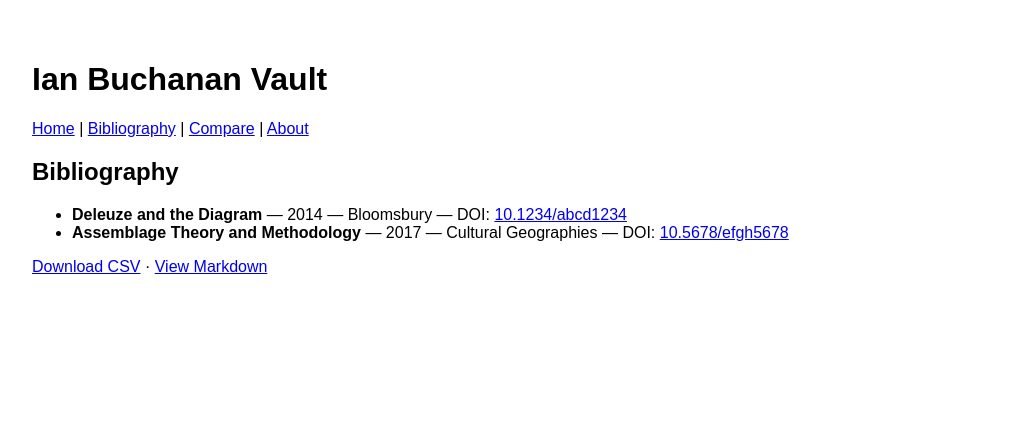
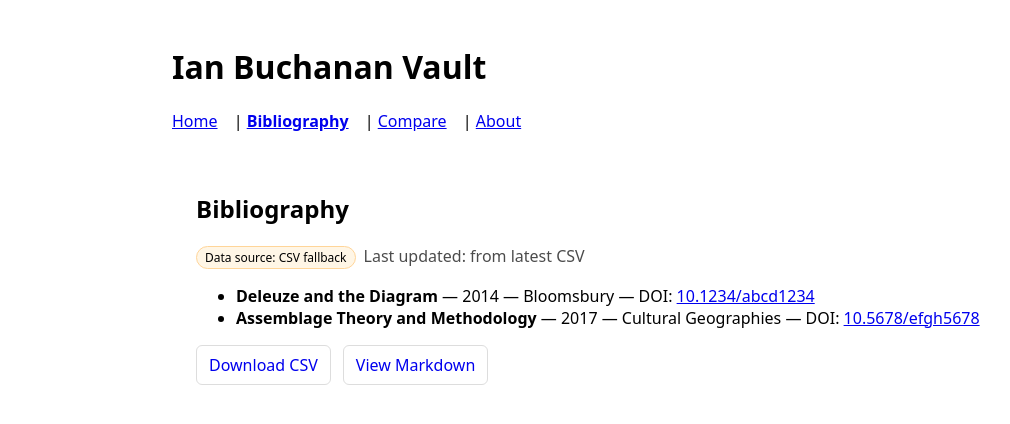
Before and after one commit to joesch21/Ian_Buchanan_Vault, a React (Vite) app in the folder site/: page /bibliography in a window 1280 px wide. Shown: the top 424 px of the page, without its empty margins (8-1018 px from the left). Built offline with nearby package versions, Linux system fonts and the light colour scheme; no server answers.

Commit message:
Add ORCID API route and polish site UI

```diff
--- a/site/src/App.jsx
+++ b/site/src/App.jsx
@@ -1,16 +1,18 @@
-import { Routes, Route, Link } from 'react-router-dom'
-import Bibliography from './pages/Bibliography.jsx'
-import Compare from './pages/Compare.jsx'
+import { Routes, Route, NavLink } from 'react-router-dom';
+import Home from './pages/Home.jsx';
+import Bibliography from './pages/Bibliography.jsx';
+import Compare from './pages/Compare.jsx';
+import About from './pages/About.jsx';
 
 export default function App() {
   return (
-    <div style={{ fontFamily: 'sans-serif', padding: '2rem' }}>
+    <div className="container">
       <h1>Ian Buchanan Vault</h1>
-      <nav>
-        <Link to="/">Home</Link> |{' '}
-        <Link to="/bibliography">Bibliography</Link> |{' '}
-        <Link to="/compare">Compare</Link> |{' '}
-        <Link to="/about">About</Link>
+      <nav style={{ marginBottom: '1rem' }}>
+        <NavLink to="/" end className={({isActive}) => isActive ? 'active' : ''}>Home</NavLink>{' | '}
+        <NavLink to="/bibliography" className={({isActive}) => isActive ? 'active' : ''}>Bibliography</NavLink>{' | '}
+        <NavLink to="/compare" className={({isActive}) => isActive ? 'active' : ''}>Compare</NavLink>{' | '}
+        <NavLink to="/about" className={({isActive}) => isActive ? 'active' : ''}>About</NavLink>
       </nav>
 
       <Routes>
@@ -21,17 +23,6 @@ export default function App() {
         <Route path="*" element={<NotFound />} />
       </Routes>
     </div>
-  )
+  );
 }
-
-function Home() {
-  return <h2>Home Page</h2>
-}
-
-function About() {
-  return <h2>About this project</h2>
-}
-
-function NotFound() {
-  return <h2>404 — Page Not Found</h2>
-}
+function NotFound(){ return <h2>404 — Page Not Found</h2>; }
--- a/site/src/main.jsx
+++ b/site/src/main.jsx
@@ -1,6 +1,7 @@
 import { createRoot } from 'react-dom/client'
 import { BrowserRouter } from 'react-router-dom'
 import App from './App.jsx'
+import './styles/global.css'
 
 createRoot(document.getElementById('root')).render(
   <BrowserRouter>
--- /dev/null
+++ b/site/src/pages/About.jsx
@@ -0,0 +1,13 @@
+export default function About() {
+  return (
+    <div className="container">
+      <h2>About this project</h2>
+      <p>This is a non-commercial academic resource to map and explore the work of Prof. Ian Buchanan and related Deleuzian scholarship.</p>
+      <ul>
+        <li>Sources: ORCID, Google Scholar, PhilPapers, publisher sites.</li>
+        <li>Exports: CSV &amp; Markdown for research workflows.</li>
+        <li>Code &amp; issues: <a href="https://github.com/joesch21/Ian_Buchanan_Vault" target="_blank" rel="noreferrer">GitHub repo</a>.</li>
+      </ul>
+    </div>
+  );
+}
--- a/site/src/pages/Bibliography.jsx
+++ b/site/src/pages/Bibliography.jsx
@@ -1,49 +1,83 @@
-import React, { useEffect, useState } from 'react'
+import { useEffect, useState } from 'react';
+
+const LATEST_CSV = '/data/author_latest.csv'; // Action writes this alias
+const DEFAULT_ORCID = '0000-0003-4864-6495';
 
 export default function Bibliography() {
-  const [rows, setRows] = useState([])
-  const [err, setErr] = useState('')
+  const [rows, setRows] = useState([]);
+  const [source, setSource] = useState('');     // 'orcid-api' | 'csv'
+  const [updated, setUpdated] = useState('');   // ISO string
+  const [err, setErr] = useState('');
 
   useEffect(() => {
-    fetch('/data/ian_buchanan_orcid.csv')
-      .then(r => r.ok ? r.text() : Promise.reject(r.statusText))
-      .then(txt => {
-        const [head, ...lines] = txt.trim().split('\n')
-        const headers = head.split(',').map(h => h.replace(/^"|"$/g, ''))
-        const parsed = lines.slice(0, 200).map(line => {
-          const cols = line.match(/("([^"]|"")*"|[^,]+)/g) || []
-          return headers.reduce((o, h, i) => {
-            o[h] = (cols[i] || '').replace(/^"|"$/g, '').replace(/""/g, '"')
-            return o
-          }, {})
-        })
-        setRows(parsed)
+    const url = new URL(window.location.href);
+    const orcid = (url.searchParams.get('orcid') || DEFAULT_ORCID).trim();
+
+    // Try live ORCID first
+    fetch(`/api/orcid?orcid=${encodeURIComponent(orcid)}`)
+      .then(r => r.ok ? r.json() : Promise.reject(r.statusText))
+      .then(j => {
+        if (j?.ok && Array.isArray(j.rows) && j.rows.length) {
+          setRows(j.rows);
+          setSource('orcid-api');
+          setUpdated(j.fetchedAt || new Date().toISOString());
+        } else {
+          throw new Error('No rows from ORCID API');
+        }
       })
-      .catch(e => setErr(String(e)))
-  }, [])
+      .catch(() => {
+        // Fallback: static CSV
+        fetch(LATEST_CSV)
+          .then(r => r.ok ? r.text() : Promise.reject(r.statusText))
+          .then(text => {
+            const [head, ...lines] = text.trim().split('\n');
+            const headers = head.split(',').map(h => h.replace(/^"|"$/g,''));
+            const parsed = lines.map(line => {
+              const cols = line.match(/("([^"]|"")*"|[^,]+)/g) || [];
+              return headers.reduce((o, h, i) => {
+                o[h] = (cols[i] || '').replace(/^"|"$/g,'').replace(/""/g,'"');
+                return o;
+              }, {});
+            });
+            setRows(parsed);
+            setSource('csv');
+            setUpdated('from latest CSV');
+          })
+          .catch(e => setErr(String(e)));
+      });
+  }, []);
 
-  if (err) return <p style={{color:'crimson'}}>Failed to load bibliography: {err}</p>
-  if (!rows.length) return <p>Loading bibliography…</p>
+  if (err) return <div className="container"><p style={{color:'crimson'}}>Failed to load bibliography: {err}</p></div>;
+  if (!rows.length) return <div className="container"><p>Loading bibliography…</p></div>;
 
+  // Simple split for future tabs (placeholders)
+  const items = rows;
   return (
-    <div>
+    <div className="container">
       <h2>Bibliography</h2>
+
+      <p>
+        <span className={`badge ${source === 'orcid-api' ? 'ok' : 'warn'}`}>
+          Data source: {source === 'orcid-api' ? 'ORCID API' : 'CSV fallback'}
+        </span>
+        <span style={{marginLeft:8, opacity:.7}}>Last updated: {updated}</span>
+      </p>
+
       <ul>
-        {rows.map((r, i) => (
+        {items.map((r, i) => (
           <li key={i}>
             <strong>{r.title || '(untitled)'}</strong>
             {r.year ? ` — ${r.year}` : ''}
             {r.journal_or_publisher ? ` — ${r.journal_or_publisher}` : ''}
-            {r.doi && (
-              <> — DOI: <a href={`https://doi.org/${r.doi}`} target="_blank" rel="noreferrer">{r.doi}</a></>
-            )}
+            {r.doi && <> — DOI: <a href={`https://doi.org/${r.doi}`} target="_blank" rel="noreferrer">{r.doi}</a></>}
           </li>
         ))}
       </ul>
-      <p style={{marginTop:'1rem'}}>
-        <a href="/data/ian_buchanan_orcid.csv">Download CSV</a> ·{' '}
-        <a href="/data/ian_buchanan_orcid.md">View Markdown</a>
-      </p>
+
+      <div style={{marginTop:12, display:'flex', gap:12, flexWrap:'wrap'}}>
+        <a className="btn" href="/data/author_latest.csv">Download CSV</a>
+        <a className="btn" href="/data/author_latest.md">View Markdown</a>
+      </div>
     </div>
-  )
+  );
 }
--- a/site/src/pages/Compare.jsx
+++ b/site/src/pages/Compare.jsx
@@ -1,29 +1,40 @@
-import { useEffect, useState } from 'react'
+import { useEffect, useState } from 'react';
 
 export default function Compare() {
-  const [summary, setSummary] = useState(null)
-  const [err, setErr] = useState('')
+  const [summary, setSummary] = useState(null);
+  const [err, setErr] = useState('');
+  const [query, setQuery] = useState('');
 
   useEffect(() => {
     fetch('/data/compare/summary.json')
       .then(r => r.ok ? r.json() : Promise.reject(r.statusText))
       .then(setSummary)
-      .catch(e => setErr(String(e)))
-  }, [])
+      .catch(e => setErr(String(e)));
+  }, []);
 
-  if (err) return <p style={{color:'crimson'}}>Failed to load comparison: {err}</p>
-  if (!summary) return <p>Loading comparison…</p>
+  if (err) return <div className="container"><p style={{color:'crimson'}}>Failed to load comparison: {err}</p></div>;
+  if (!summary) return <div className="container"><p>Loading comparison…</p></div>;
 
-  const { years, authors } = summary
+  const { years, authors } = summary;
+  const filtered = authors.filter(a => a.orcid_id.includes(query.trim()));
+
   return (
-    <div>
+    <div className="container">
       <h2>Author Comparison</h2>
       <p>
         Matrix shows totals and per-year counts for each ORCID ingested.
         Raw CSV: <a href="/data/compare/matrix.csv">matrix.csv</a>
       </p>
 
-      <table border="1" cellPadding="6" style={{borderCollapse:'collapse'}}>
+      <input
+        type="text"
+        placeholder="Filter ORCID…"
+        value={query}
+        onChange={e => setQuery(e.target.value)}
+        style={{marginBottom:12,padding:4}}
+      />
+
+      <table className="table">
         <thead>
           <tr>
             <th>ORCID</th>
@@ -32,7 +43,7 @@ export default function Compare() {
           </tr>
         </thead>
         <tbody>
-          {authors.map(a => (
+          {filtered.map(a => (
             <tr key={a.orcid_id}>
               <td><code>{a.orcid_id}</code></td>
               <td>{a.total}</td>
@@ -44,12 +55,12 @@ export default function Compare() {
 
       <h3 style={{marginTop:'1.5rem'}}>Per-author dumps</h3>
       <ul>
-        {authors.map(a => (
+        {filtered.map(a => (
           <li key={a.orcid_id}>
             <code>{a.orcid_id}</code> — <a href={`/data/${a.orcid_id}.csv`}>CSV</a> · <a href={`/data/${a.orcid_id}.md`}>MD</a>
           </li>
         ))}
       </ul>
     </div>
-  )
+  );
 }
--- /dev/null
+++ b/site/src/pages/Home.jsx
@@ -0,0 +1,14 @@
+import { Link } from 'react-router-dom';
+
+export default function Home() {
+  return (
+    <div className="container">
+      <h2>Welcome</h2>
+      <p>The Ian Buchanan Vault curates a master bibliography and comparative tools for Deleuze &amp; Guattari studies.</p>
+      <div style={{display:'flex',gap:12,flexWrap:'wrap',marginTop:12}}>
+        <Link className="btn primary" to="/bibliography">View Bibliography</Link>
+        <Link className="btn" to="/compare">Compare Authors</Link>
+      </div>
+    </div>
+  );
+}
--- /dev/null
+++ b/site/src/styles/global.css
@@ -0,0 +1,13 @@
+:root { --maxw: 920px; }
+html, body { margin: 0; padding: 0; font-family: system-ui, -apple-system, Segoe UI, Roboto, sans-serif; }
+.container { max-width: var(--maxw); margin: 0 auto; padding: 24px; }
+nav a { margin-right: 12px; }
+nav a.active { text-decoration: underline; font-weight: 600; }
+.btn { display:inline-block; padding:8px 12px; border:1px solid #ddd; border-radius:6px; text-decoration:none; }
+.btn.primary { border-color:#333; }
+.badge { display:inline-block; padding:2px 8px; border-radius:999px; font-size:12px; border:1px solid #e0e0e0; }
+.badge.ok { background:#eaffea; border-color:#b6ecb6; }
+.badge.warn { background:#fff6e6; border-color:#ffd599; }
+.table { width:100%; border-collapse:collapse; }
+.table th, .table td { padding:8px; border-bottom:1px solid #eee; text-align:left; }
+@media (max-width: 640px){ .container { padding: 16px; } }
```
Also changed, not shown: site/api/orcid.js (+7 -6 lines), site/public/data/author_latest.md (added, +7 -0 lines), site/public/data/author_latest.csv (added).
